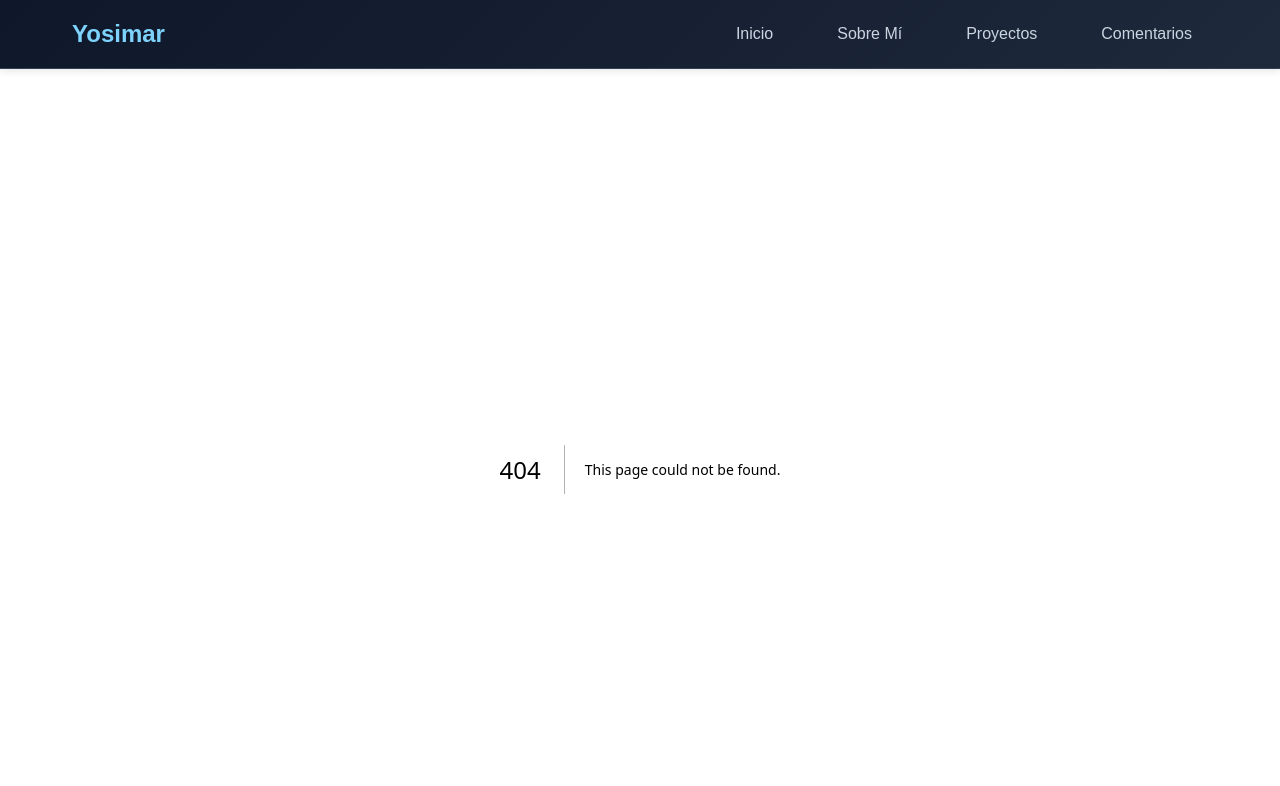
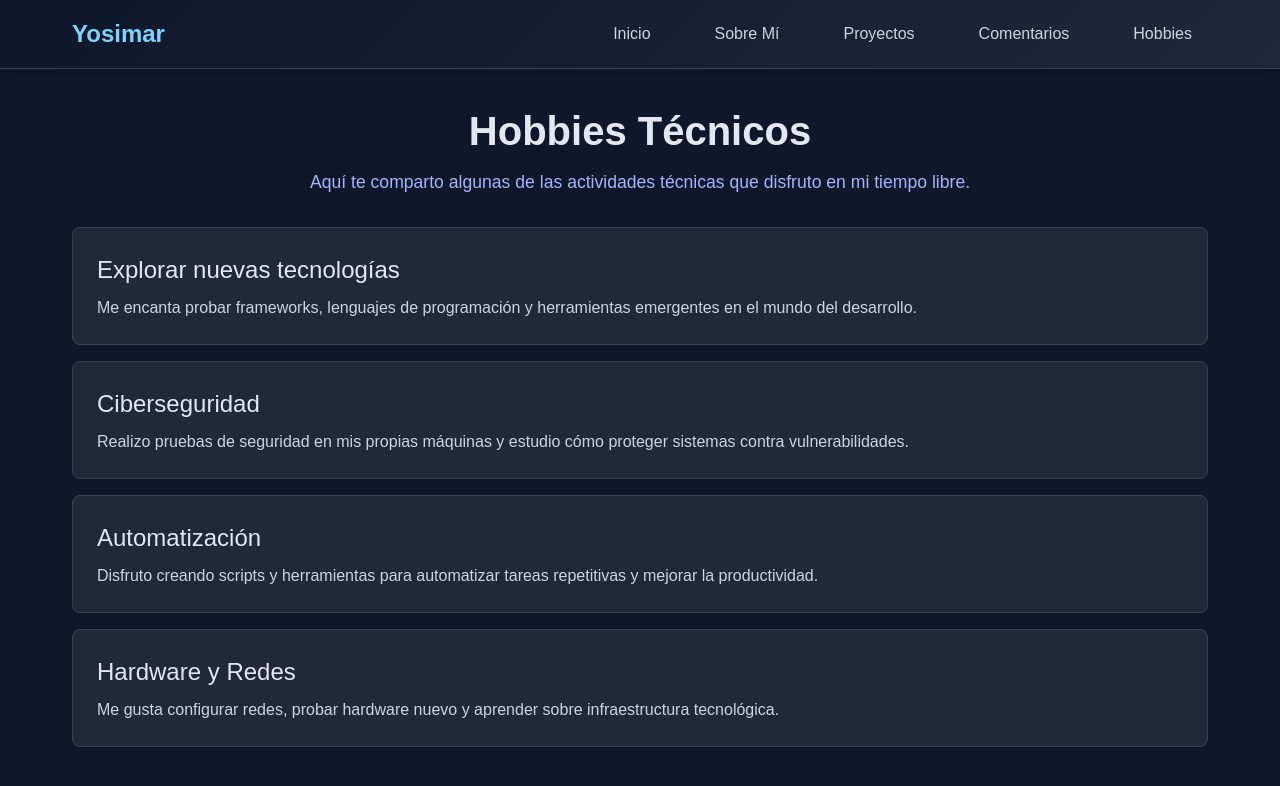
Before and after one commit to Seraf1n0/Front-Portfolio, a Next.js app: page /hobbies in a window 1280 px wide. Before the commit this address had no page. Shown: the top 786 px of the page. Built offline with nearby package versions, Linux system fonts and the light colour scheme.

Commit message:
Entrega tardía por confusión de horario. Ultimo commit valido de entrega 2 add: nueva pagina de hobbies, de momento solo estatica, falta carga desde json con api routes add: Se añade la sección a navbar

```diff
--- /dev/null
+++ b/src/app/hobbies/page.tsx
@@ -0,0 +1,44 @@
+"use client";
+import "../../styles/hobbies.css";
+
+export default function HobbiesPage() {
+  return (
+    <main className="hobbies-container">
+      <header className="hobbies-header">
+        <h1 className="hobbies-title">Hobbies Técnicos</h1>
+        <p className="hobbies-desc">
+          Aquí te comparto algunas de las actividades técnicas que disfruto en mi tiempo libre.
+        </p>
+      </header>
+
+      <section className="hobbies-list-section" aria-label="Lista de hobbies técnicos">
+        <ul className="hobbies-list">
+          <li className="hobby-item">
+            <h3>Explorar nuevas tecnologías</h3>
+            <p>
+              Me encanta probar frameworks, lenguajes de programación y herramientas emergentes en el mundo del desarrollo.
+            </p>
+          </li>
+          <li className="hobby-item">
+            <h3>Ciberseguridad</h3>
+            <p>
+              Realizo pruebas de seguridad en mis propias máquinas y estudio cómo proteger sistemas contra vulnerabilidades.
+            </p>
+          </li>
+          <li className="hobby-item">
+            <h3>Automatización</h3>
+            <p>
+              Disfruto creando scripts y herramientas para automatizar tareas repetitivas y mejorar la productividad.
+            </p>
+          </li>
+          <li className="hobby-item">
+            <h3>Hardware y Redes</h3>
+            <p>
+              Me gusta configurar redes, probar hardware nuevo y aprender sobre infraestructura tecnológica.
+            </p>
+          </li>
+        </ul>
+      </section>
+    </main>
+  );
+}
--- a/src/components/Navbar.tsx
+++ b/src/components/Navbar.tsx
@@ -8,6 +8,7 @@ const links = [
   { href: "/about", label: "Sobre Mí" },
   { href: "/projects", label: "Proyectos" },
   { href: "/comments", label: "Comentarios" },
+  { href: "/hobbies", label: "Hobbies" },
 ];
 
 export default function Navbar() {
--- /dev/null
+++ b/src/styles/hobbies.css
@@ -0,0 +1,61 @@
+.hobbies-container {
+  max-width: 1200px;
+  margin: 0 auto;
+  padding: 2rem;
+}
+
+.hobbies-header {
+  text-align: center;
+  margin-bottom: 2rem;
+}
+
+.hobbies-title {
+  font-size: 2.5rem;
+  font-weight: 700;
+  color: #e3e8f0;
+}
+
+.hobbies-desc {
+  color: #a5b4fc;
+  font-size: 1.1rem;
+  margin-top: 0.5rem;
+}
+
+/* Lista de hobbies los estilos pueden mejorar luego*/
+.hobbies-list-section {
+  margin-top: 2rem;
+}
+
+.hobbies-list {
+  list-style: none;
+  padding: 0;
+}
+
+.hobby-item {
+  background: #1f2937;
+  padding: 1.5rem;
+  margin-bottom: 1rem;
+  border-radius: 8px;
+  border: 1px solid #374151;
+}
+
+.hobby-item h3 {
+  font-size: 1.5rem;
+  color: #e3e8f0;
+}
+
+.hobby-item p {
+  color: #cbd5e1;
+  margin-top: 0.5rem;
+}
+
+/* Responsive */
+@media (max-width: 768px) {
+  .hobbies-container {
+    padding: 1rem;
+  }
+
+  .hobbies-title {
+    font-size: 2rem;
+  }
+}
```
